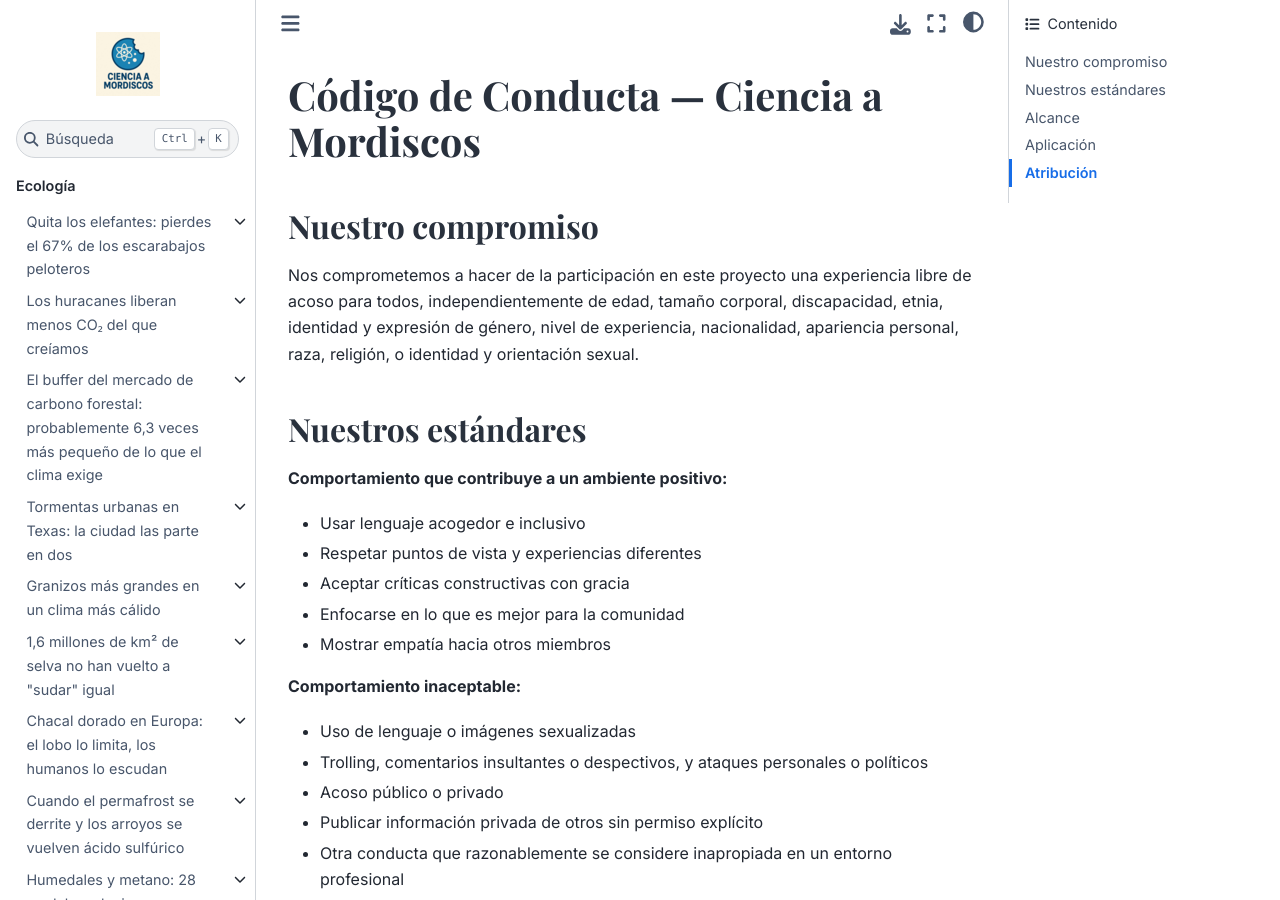
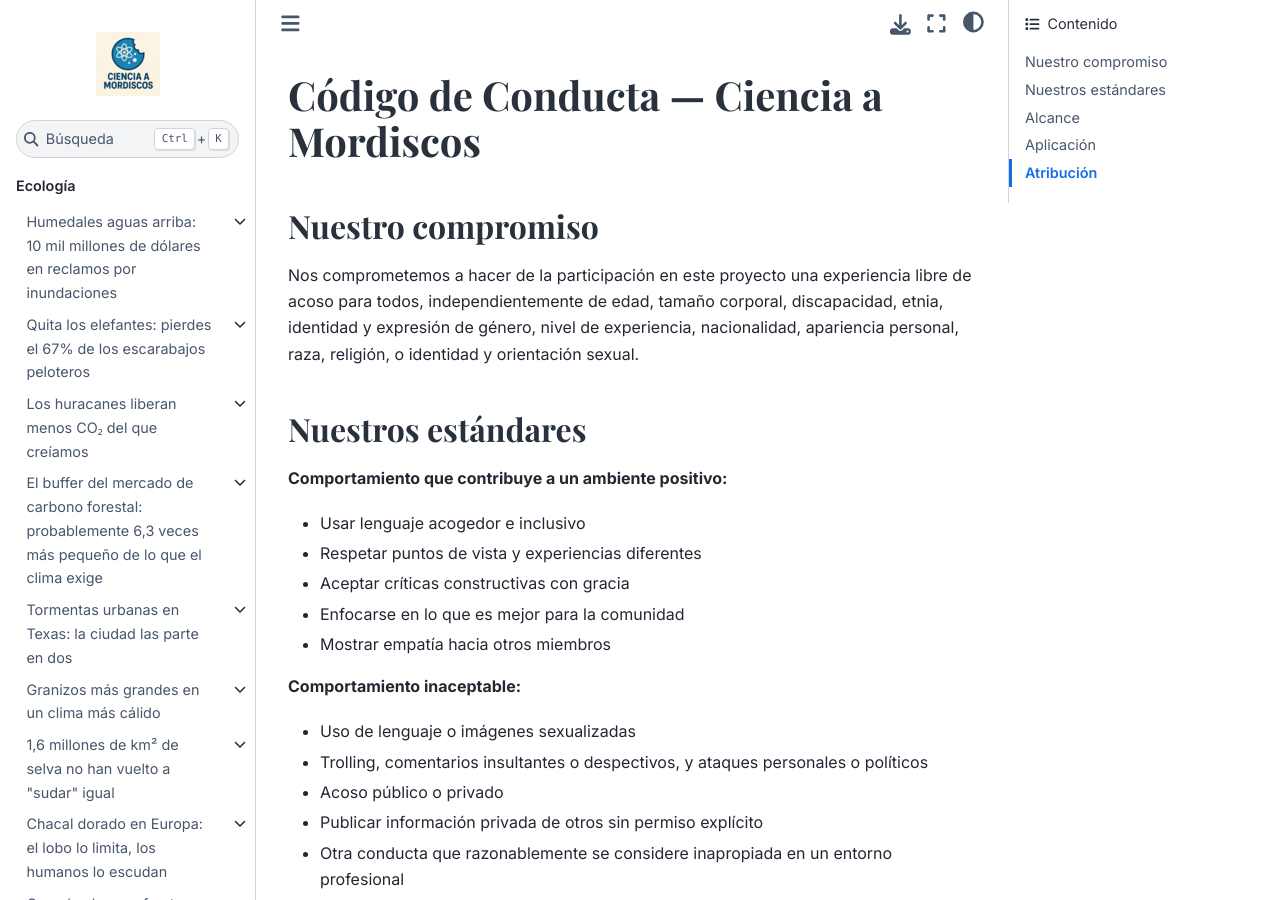
Before and after one commit to Ciencia-a-Mordiscos/lab, a Jupyter Book: the page built from CODE_OF_CONDUCT.md, in a window 1280 px wide and 900 px high. Built offline with Jupyter Book 1.0.4 settings and Sphinx 7.4.7 and the Sphinx Book theme 1.1.4, drawn with Linux system fonts in a browser that asks for light colours; pages that are not in the unit, such as notebooks, are missing from menus; some of the changed text lies outside the part shown.

Commit message:
lab(ecologia): humedales aguas arriba US$10 mil millones en reclamos NFIP
Nature Water · 4 gráficas · datos de Zenodo (172 MB → 4 CSVs <3 KB).

Co-Authored-By: Claude Opus 4.7 (1M context) <noreply@anthropic.com>

```diff
--- a/_toc.yml
+++ b/_toc.yml
@@ -3,6 +3,11 @@ root: intro
 parts:
 - caption: Ecología
   chapters:
+  - file: papers/2026-06-01-humedales-eeuu-inundaciones-economia/README
+    title: "Humedales aguas arriba: 10 mil millones de dólares en reclamos por inundaciones"
+    sections:
+    - file: papers/2026-06-01-humedales-eeuu-inundaciones-economia/notebook
+      title: Notebook
   - file: papers/2026-05-28-elefantes-escarabajos-keystone-mpala/README
     title: "Quita los elefantes: pierdes el 67% de los escarabajos peloteros"
     sections:
```
Also changed, not shown: README.md (+1 -0 lines), intro.md (+6 -0 lines), papers/2026-06-01-humedales-eeuu-inundaciones-economia/README.md (added, +34 -0 lines), 13 other files.
